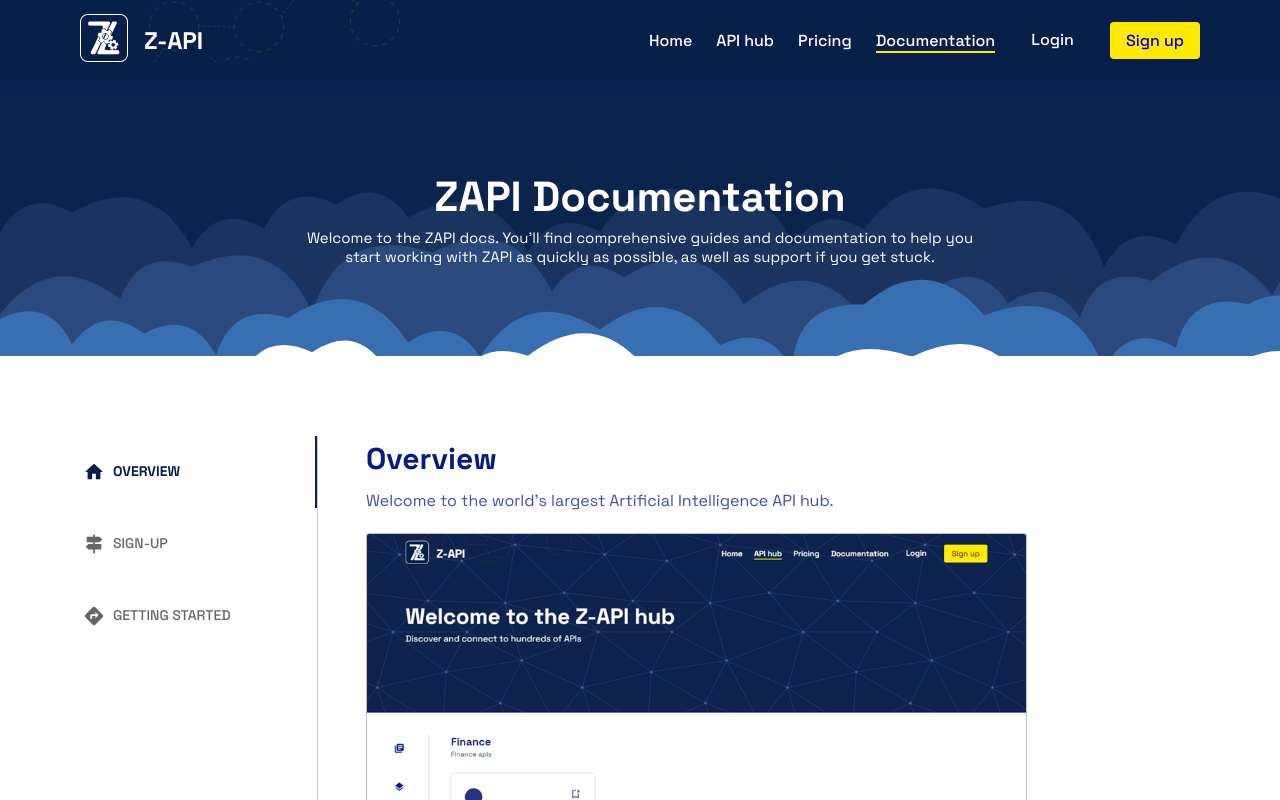
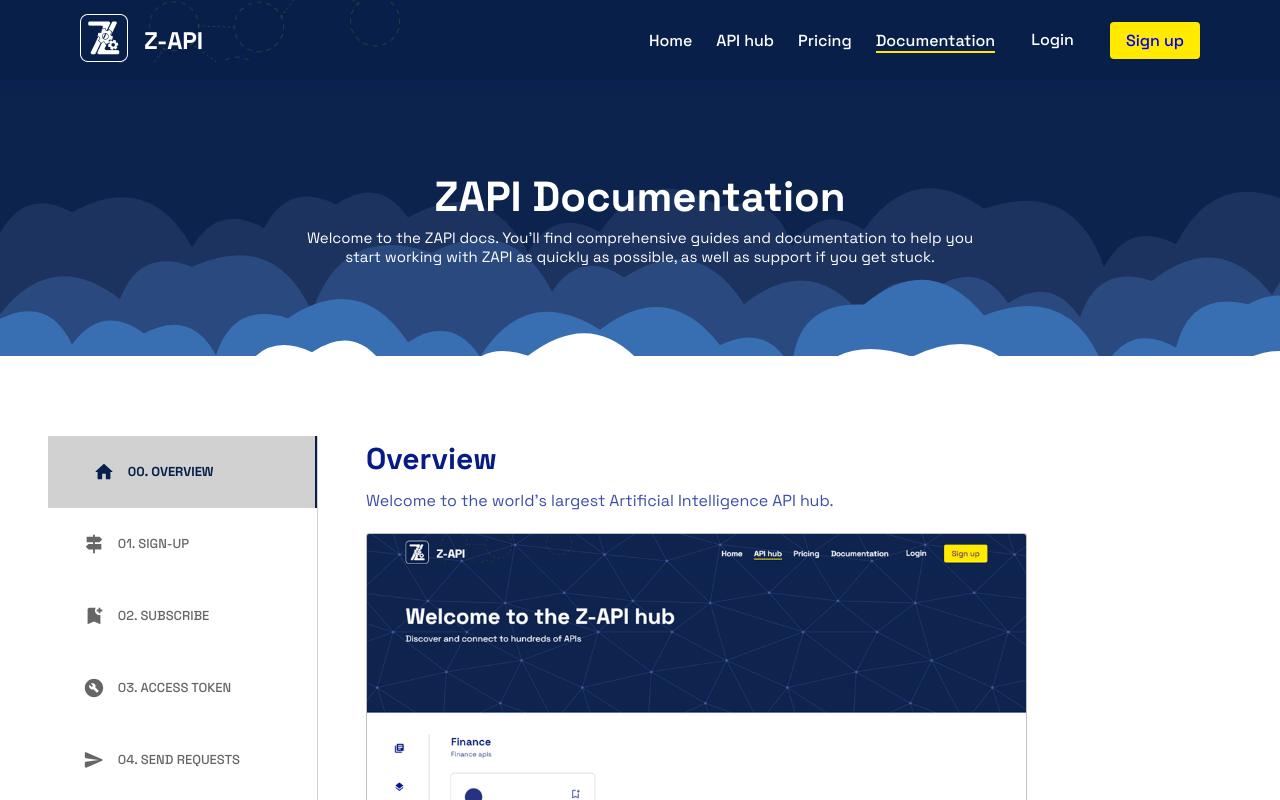
Before and after one commit to Zummit-Africa-Inc/Zapi-FE, a React (Vite) app: page /documentation in a window 1280 px wide. Shown: the top 800 px of the page. Built offline with nearby package versions, Linux system fonts and the light colour scheme; no server answers; what aws-amplify would draw is missing.

Commit message:
Update Docs Design

```diff
--- a/src/pages/Documentation.tsx
+++ b/src/pages/Documentation.tsx
@@ -4,13 +4,18 @@ import { makeStyles, styled } from '@mui/styles'
 import { HomeNavbar, Footer } from '../sections';
 import ReactGA from "react-ga4";
 
-import { Tab, Tabs, Typography, Link } from "@mui/material";
-import { Login, HomeRounded, Signpost, Directions } from "@mui/icons-material";
+import { Tab, Tabs, Typography } from "@mui/material";
+import { HomeRounded, Signpost, BookmarkAdd, BuildCircle, SendRounded, ManageAccounts } from "@mui/icons-material";
 import TabPanel from "../components/TabPanel";
+import { Link } from 'react-router-dom';
 
 import apihub from "../assets/images/apihub.png";
+import apihubbox from "../assets/images/apihubbox.png";
 import signup from "../assets/images/signup.png";
 import otp from "../assets/images/otp.png";
+import login2 from "../assets/images/login2.png";
+import subscriptions1 from "../assets/images/subscriptions1.png";
+import subscriptions2 from "../assets/images/subscriptions2.png";
 
 const CustomTab = styled(Tab)({
 	"&.MuiTab-root": {
@@ -18,12 +23,13 @@ const CustomTab = styled(Tab)({
 		flexDirection: "row",
         justifyContent: "flex-start",
 		alignItems: "center",
+        gap: ".3rem",
         paddingLeft: "35px",
-		fontSize: "14px",
+		fontSize: "13px",
 	},
 	"&.Mui-selected": {
-		// backgroundColor: "#d1d1d1",
-        // paddingLeft: "45px",
+		backgroundColor: "#d1d1d1",
+        paddingLeft: "45px",
         fontWeight: "bold",
 
 	},
@@ -80,25 +86,38 @@ const Documentation:React.FC = () => {
                         <CustomTab
                             icon={<HomeRounded />}
                             iconPosition="start"
-                            label="Overview"
+                            label="00. Overview"
                         />
 
                         <CustomTab
                             icon={<Signpost />}
                             iconPosition="start"
-                            label="Sign-Up"
+                            label="01. Sign-Up"
                         />
 
                         <CustomTab
-                            icon={<Directions />}
+                            icon={<BookmarkAdd />}
                             iconPosition="start"
-                            label="Getting Started"
+                            label="02. Subscribe"
+                        />
+
+                        <CustomTab
+                            icon={<BuildCircle />}
+                            iconPosition="start"
+                            label="03. Access Token"
+                        />
+
+                        <CustomTab
+                            icon={<SendRounded />}
+                            iconPosition="start"
+                            label="04. Send Requests"
                         />
                     </Tabs>
 
 
                     <div style={{
                         display: "fixed",
+                        width: "100%",
                         height: "80vh",
                         overflowX: "scroll",
                         overflowY: "unset",
@@ -118,53 +137,75 @@ const Documentation:React.FC = () => {
                             <Typography sx={{ marginBottom: "30px", fontSize: "30px", fontWeight: "bold", color: "#071B85"}}>Sign-Up</Typography>
                             <Typography sx={{ marginBottom: "10px", fontSize: "20px", fontWeight: "bold", color: "#071B85", width: "100%" }}>How to create a ZAPI account</Typography>
                             <Typography sx={{ marginBottom: "20px", fontSize: "16px", color: "#3e4fa7", width: "90%" }}>
-                                Create a ZAPI account by filling out the sign-up form on the ZAPI home page, or by clicking the sign-up button in the top right corner. You can create an account using your email address, or by connecting an existing Google account.
+                                Create a ZAPI account by filling out the sign-up form on the <Link to='/signup'>Sign-up page</Link>. You can create an account using your email address, or by connecting an existing Google account.
                             </Typography>
 
                             <img src={signup} alt="sign-up-page" width="80%" style={{ marginBottom: "30px", border: "1px solid #c1c1c1", borderRadius: "3px" }} />
 
                             <Typography sx={{ marginBottom: "10px", fontSize: "20px", fontWeight: "bold", color: "#071B85", width: "100%" }}>Validating your email address</Typography>
+                            <Typography sx={{ marginBottom: "20px", fontSize: "16px", color: "#3e4fa7", width: "90%" }}>
+                                To validate your account, a six digit code will be sent to the provided email address. You can enter the code on the verification screen to finalize your account registration.
+                            </Typography>
                             <img src={otp} alt="otp-page" width="80%" style={{ marginBottom: "30px", border: "1px solid #c1c1c1", borderRadius: "3px" }} />
-                            <Typography sx={{ marginBottom: "20px", fontSize: "16px", color: "#3e4fa7", width: "90%" }}>
-                            To validate your account, a six digit code will be sent to the provided email address. You can enter the code on the verification screen to finalize your account registration.
-                            </Typography>
+
                         </TabPanel>
 
+
                         <TabPanel value={tab} index={2}>
-                            <Typography sx={{ marginBottom: "8px", fontSize: "30px", fontWeight: "bold", color: "#071B85"}}>Getting Started</Typography>
-                            <Typography sx={{ marginBottom: "30px", fontSize: "16px", color: "#3e4fa7", width: "100%" }}>Learn how to use the ZAPI to make your first API call and quickly integrate APIs into your application.</Typography>
-
-                            <Typography sx={{ marginBottom: "10px", fontSize: "20px", fontWeight: "bold", color: "#071B85", width: "100%" }}>
-                                Sign up for a free ZAPI account
-                            </Typography>
-
-                            <Typography sx={{ marginBottom: "30px", fontSize: "16px", color: "#3e4fa7", width: "90%" }}>
-                                You begin by signing up for a free ZAPI account, assuming you don't already have one. An account is required to test APIs, integrate them into your application, and track analytics. Sign up from the <a href="/">ZAPI home page</a> by clicking the Sign Up button in the top right.
-                            </Typography>
-
+                            <Typography sx={{ marginBottom: "30px", fontSize: "30px", fontWeight: "bold", color: "#071B85"}}>Subscribe</Typography>
                             <Typography sx={{ marginBottom: "10px", fontSize: "20px", fontWeight: "bold", color: "#071B85", width: "100%" }}>
                                 Discover the API(s) that work best for your application
                             </Typography>
 
                             <Typography sx={{ marginBottom: "20px", fontSize: "16px", color: "#3e4fa7", width: "90%" }}>
-                                The first thing you'll want to do is locate an API that you want to use. Let's find a translation API for this example. To get started, you can enter 'translation' in the search bar, which will return the top results for your search term.
+                                Steps: <br />
+                                01. Go to <Link to='/api-hub'>API Hub page</Link> <br />
+                                02. Locate an API that you want to use <br />
+                                03. Click on the top right icon of the card to subscribe to the API.
                             </Typography>
 
-                            <img src={apihub} alt="api-hub-page" width="80%" style={{ marginBottom: "30px", border: "1px solid #c1c1c1", borderRadius: "3px" }} />
+                            <img src={apihubbox} alt="api-hub-page" width="80%" style={{ marginBottom: "30px", border: "1px solid #c1c1c1", borderRadius: "3px" }} />
 
-                            <Typography sx={{ marginBottom: "50px", fontSize: "16px", color: "#3e4fa7", width: "90%" }}>
-                                If you are just getting started with your project or don't know exactly what you are looking for, consider browsing the categories and collections of APIs on the homepage for some inspiration.
-                            </Typography>
+                        </TabPanel>
 
+
+                        <TabPanel value={tab} index={3}>
+                            <Typography sx={{ marginBottom: "30px", fontSize: "30px", fontWeight: "bold", color: "#071B85"}}>Access Token</Typography>
                             <Typography sx={{ marginBottom: "10px", fontSize: "20px", fontWeight: "bold", color: "#071B85", width: "100%" }}>
-                                API listing overview
+                                Getting access token
                             </Typography>
 
                             <Typography sx={{ marginBottom: "20px", fontSize: "16px", color: "#3e4fa7", width: "90%" }}>
-                                Once you select your API, you are brought to the Endpoints tab of the API listing page. The Endpoints tab includes most of the information needed to get started with the API. It includes navigation, a list of endpoints, documentation of the currently selected endpoint, and code snippets to help you get started with your coding. The code snippets are available in many different programming languages.
+                                Steps: <br />
+                                01. Sign in by Clicking the Login button on the top right corner of the screen and add your credentials.
+                            </Typography>
+                            <img src={login2} alt="login" width="80%" style={{ marginBottom: "30px", border: "1px solid #c1c1c1", borderRadius: "3px" }} />
+
+
+                            <Typography sx={{ marginBottom: "20px", fontSize: "16px", color: "#3e4fa7", width: "90%" }}>
+                                02. Locate Subscription tab on the <Link to='/developer/dashboard'>Dashboard page</Link> then click it.
+                            </Typography>
+                            <img src={subscriptions1} alt="subscriptions" width="80%" style={{ marginBottom: "30px", border: "1px solid #c1c1c1", borderRadius: "3px" }} />
+
+
+                            <Typography sx={{ marginBottom: "20px", fontSize: "16px", color: "#3e4fa7", width: "90%" }}>
+                                03. Click the copy icon to copy the token.
                             </Typography>
 
-                            <img src={apihub} alt="api-hub-page" width="80%" style={{ marginBottom: "30px", border: "1px solid #c1c1c1", borderRadius: "3px" }} />
+                            <img src={subscriptions2} alt="subscriptions" width="80%" style={{ marginBottom: "30px", border: "1px solid #c1c1c1", borderRadius: "3px" }} />
+
+
+                        </TabPanel>
+
+
+                        <TabPanel value={tab} index={4}>
+                            <Typography sx={{ marginBottom: "30px", fontSize: "30px", fontWeight: "bold", color: "#071B85"}}>Send Requests</Typography>
+
+                            <Typography sx={{ marginBottom: "20px", fontSize: "16px", color: "#3e4fa7", width: "90%" }}>
+                                The first thing you'll want to do is locate an API that you want to use and click the icon on the top right corner of the card to subscribe to the API.
+                            </Typography>
+
+                            <img src={apihubbox} alt="api-hub-page" width="80%" style={{ marginBottom: "30px", border: "1px solid #c1c1c1", borderRadius: "3px" }} />
 
                         </TabPanel>
 
```
